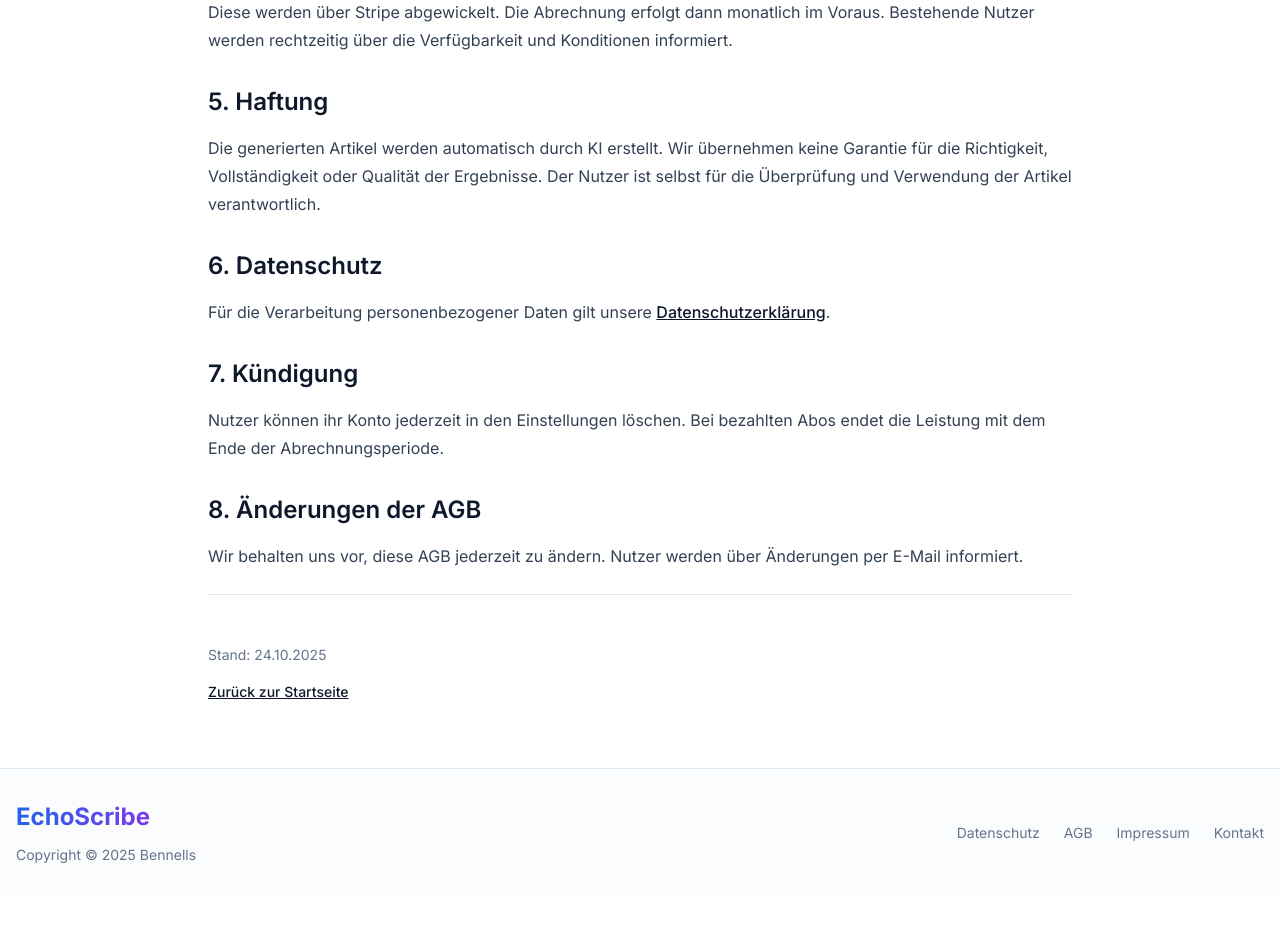
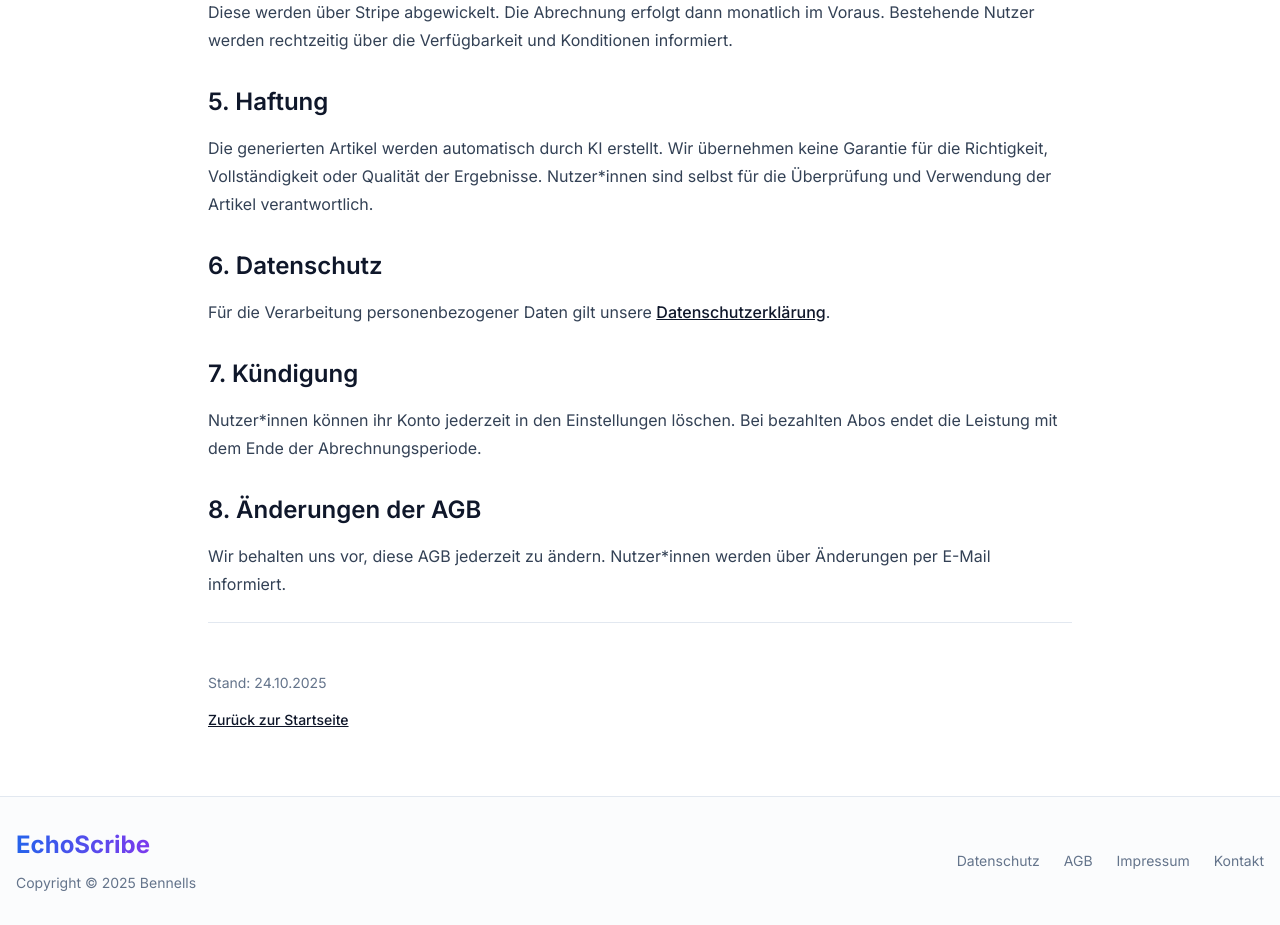
Before and after one commit to Bennells/EchoScribe, a Next.js app: page /terms in a window 1280 px wide. Shown: the part 1440-2365 px from the top of the page. Before the commit the page ends 2337 px from the top, so only its background shows below. Built offline with nearby package versions, Linux system fonts and the light colour scheme; no server answers.

Commit message:
feat: Update language for gender inclusivity in privacy policy, terms, and various sections

```diff
--- a/app/privacy/page.tsx
+++ b/app/privacy/page.tsx
@@ -72,7 +72,7 @@ export default function PrivacyPage() {
             <li>Wie lange Ihre Daten gespeichert werden</li>
           </ul>
           <p className="mt-4">
-            <strong>So nutzen Sie Ihr Auskunftsrecht:</strong> Als registrierter Nutzer können Sie
+            <strong>So nutzen Sie Ihr Auskunftsrecht:</strong> Als registrierte*r Nutzer*in können Sie
             jederzeit in Ihren{" "}
             <Link href="/dashboard/settings/my-data" className="underline text-primary hover:text-primary/80">
               Kontoeinstellungen unter &quot;Meine Daten&quot;
--- a/app/terms/page.tsx
+++ b/app/terms/page.tsx
@@ -91,8 +91,8 @@ export default function TermsPage() {
           <h2 className="text-2xl font-semibold mt-8 mb-4">5. Haftung</h2>
           <p>
             Die generierten Artikel werden automatisch durch KI erstellt. Wir übernehmen keine
-            Garantie für die Richtigkeit, Vollständigkeit oder Qualität der Ergebnisse. Der Nutzer
-            ist selbst für die Überprüfung und Verwendung der Artikel verantwortlich.
+            Garantie für die Richtigkeit, Vollständigkeit oder Qualität der Ergebnisse. Nutzer*innen
+            sind selbst für die Überprüfung und Verwendung der Artikel verantwortlich.
           </p>
         </section>
 
@@ -110,7 +110,7 @@ export default function TermsPage() {
         <section>
           <h2 className="text-2xl font-semibold mt-8 mb-4">7. Kündigung</h2>
           <p>
-            Nutzer können ihr Konto jederzeit in den Einstellungen löschen. Bei bezahlten Abos
+            Nutzer*innen können ihr Konto jederzeit in den Einstellungen löschen. Bei bezahlten Abos
             endet die Leistung mit dem Ende der Abrechnungsperiode.
           </p>
         </section>
@@ -118,7 +118,7 @@ export default function TermsPage() {
         <section>
           <h2 className="text-2xl font-semibold mt-8 mb-4">8. Änderungen der AGB</h2>
           <p>
-            Wir behalten uns vor, diese AGB jederzeit zu ändern. Nutzer werden über Änderungen per
+            Wir behalten uns vor, diese AGB jederzeit zu ändern. Nutzer*innen werden über Änderungen per
             E-Mail informiert.
           </p>
         </section>
--- a/components/features/landing/faq-section.tsx
+++ b/components/features/landing/faq-section.tsx
@@ -90,7 +90,7 @@ export function FaqSection() {
               Haben Sie weitere Fragen? Wir helfen Ihnen gerne weiter.
             </p>
             <a
-              href="mailto:support@echoscribe.com"
+              href="mailto:info@echoscribe.de"
               className="text-primary hover:underline font-medium"
             >
               Kontaktieren Sie unseren Support
@@ -99,7 +99,7 @@ export function FaqSection() {
 
           <div className="pt-6 border-t max-w-2xl mx-auto">
             <p className="text-muted-foreground mb-4">
-              Wir freuen uns über Ihr Feedback! Als Podcaster wissen Sie am besten,
+              Wir freuen uns über Ihr Feedback! Als Podcaster*in wissen Sie am besten,
               was Sie brauchen. Teilen Sie uns Ihre Ideen und Wünsche mit –
               wir sind hier, um Ihnen zu helfen.
             </p>
--- a/components/features/landing/features-grid.tsx
+++ b/components/features/landing/features-grid.tsx
@@ -14,7 +14,7 @@ const features = [
     icon: Search,
     title: "SEO-Optimierung",
     description:
-      "Meta-Tags, Keywords und OpenGraph für Top-Rankings. Lassen Sie sich von mehr Hörern auf Google finden.",
+      "Meta-Tags, Keywords und OpenGraph für Top-Rankings. Lassen Sie sich von mehr Hörer*innen auf Google finden.",
   },
   {
     icon: Mic,
--- a/components/features/landing/hero-section.tsx
+++ b/components/features/landing/hero-section.tsx
@@ -29,7 +29,7 @@ export function HeroSection() {
             {/* Subheadline */}
             <p className="text-lg md:text-xl text-muted-foreground max-w-2xl mx-auto lg:mx-0 leading-relaxed">
               Verwandeln Sie Ihre Podcast-Episoden automatisch in SEO-Artikel und Social Media Posts.
-              Erreichen Sie mehr Hörer auf allen Kanälen.
+              Erreichen Sie mehr Hörer*innen auf allen Kanälen.
             </p>
 
             {LAUNCH_SPECIAL_MODE && (
--- a/components/features/landing/seo-benefits-section.tsx
+++ b/components/features/landing/seo-benefits-section.tsx
@@ -9,7 +9,7 @@ const benefits = [
   },
   {
     icon: Users,
-    title: "Mehr Hörer",
+    title: "Mehr Hörer*innen",
     description:
       "Menschen finden Ihre Podcasts über Google-Suche – erschließen Sie neue Zielgruppen.",
   },
@@ -38,10 +38,10 @@ export function SeoBenefitsSection() {
             <span className="bg-gradient-to-r from-blue-600 to-violet-600 bg-clip-text text-transparent">
               SEO-optimierte Artikel
             </span>{" "}
-            für Podcaster wichtig sind
+            für Podcaster*innen wichtig sind
           </h2>
           <p className="text-xl text-muted-foreground max-w-3xl mx-auto">
-            Die meisten Hörer finden neue Podcasts über Google, nicht über Podcast-Apps.
+            Die meisten Hörer*innen finden neue Podcasts über Google, nicht über Podcast-Apps.
             Mit SEO-optimierten Artikeln erschließen Sie diese riesige Zielgruppe.
           </p>
         </div>
@@ -70,7 +70,7 @@ export function SeoBenefitsSection() {
         {/* Stats or Additional Info */}
         <div className="mt-16 bg-gradient-to-r from-blue-600 to-violet-600 rounded-2xl p-8 md:p-12 text-white text-center">
           <h3 className="text-3xl md:text-4xl font-bold mb-4">
-            Die meisten Podcast-Hörer
+            Die meisten Podcast-Hörer*innen
           </h3>
           <p className="text-xl md:text-2xl opacity-90 max-w-2xl mx-auto">
             suchen zuerst auf Google nach Podcasts zu ihren Interessen.
--- a/components/footer.tsx
+++ b/components/footer.tsx
@@ -39,7 +39,7 @@ export function Footer() {
               Impressum
             </Link>
             <a
-              href="mailto:support@echoscribe.com"
+              href="mailto:info@echoscribe.de"
               className="text-muted-foreground hover:text-primary transition-colors"
             >
               Kontakt
```
